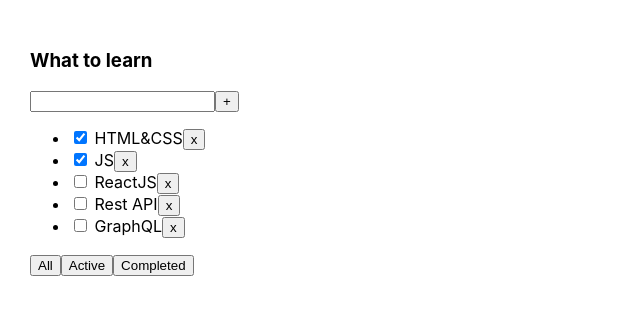
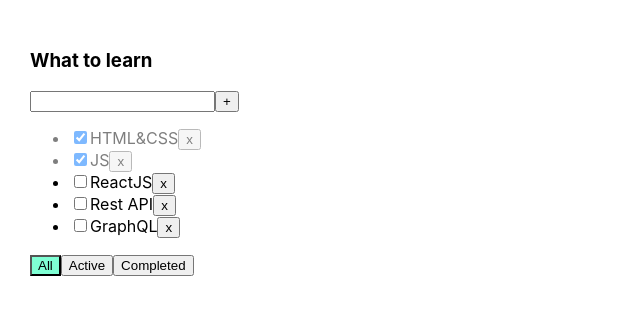
Before and after one commit to SoundShocking/it-incubator-todolist, a React (Create React App) app: page / in a window 1280 px wide. Shown: the top 314 px of the page, without its empty margins (0-640 px from the left). Built offline with nearby package versions, Linux system fonts and the light colour scheme.

Commit message:
lesson 4

```diff
--- a/package.json
+++ b/package.json
@@ -11,6 +11,7 @@
     "@types/react": "^16.9.0",
     "@types/react-dom": "^16.9.0",
     "@types/uuid": "^8.3.1",
+    "clsx": "^1.1.1",
     "react": "^16.13.1",
     "react-dom": "^16.13.1",
     "react-scripts": "3.4.1",
--- a/src/App.css
+++ b/src/App.css
@@ -1,8 +1,24 @@
 .App {
-  padding: 30px;
-  display: flex;
+	padding: 30px;
+	display: flex;
 }
 
 .App > div {
-  margin-right: 50px;
+	margin-right: 50px;
 }
+
+.error {
+	border: red 1px solid;
+}
+
+.error-message {
+	color: red;
+}
+
+.active-filter {
+	background-color: aquamarine;
+}
+
+.is-done {
+	opacity: 0.5;
+}
--- a/src/App.tsx
+++ b/src/App.tsx
@@ -40,10 +40,19 @@
 		setFilter(value)
 	}
 
+	const changeStatus = (id: string, isDone: boolean) => {
+		const task = tasks.find(task => task.id === id)
+
+		if (task) {
+			task.isDone = isDone
+			setTasks([...tasks])
+		}
+	}
+
 	return (
 		<div className="App">
 			<Todolist title="What to learn" tasks={ tasksForTodolist } removeTask={ removeTask }
-				changeFilter={ changeFilter } addTask={ addTask }
+				changeFilter={ changeFilter } addTask={ addTask } changeTaskStatus={ changeStatus } filter={ filter }
 			/>
 		</div>
 	);
--- a/src/Todolist.tsx
+++ b/src/Todolist.tsx
@@ -1,4 +1,5 @@
 import React, { useState, ChangeEvent, KeyboardEvent } from "react";
+import clsx from "clsx";
 import { FilterValuesType } from "./App";
 
 export type TaskType = {
@@ -13,14 +14,21 @@
 	removeTask: (id: string) => void
 	changeFilter: (value: FilterValuesType) => void
 	addTask: (title: string) => void
+	changeTaskStatus: (id: string, isDone: boolean) => void
+	filter: string
 }
 
 export function Todolist(props: PropsType) {
 	const [title, setTitle] = useState<string>("")
+	const [error, setError] = useState<string | null>(null)
 
 	const addTask = () => {
-		props.addTask(title)
-		setTitle("")
+		if (title.trim()) {
+			props.addTask(title.trim())
+			setTitle("")
+		} else {
+			setError('Title is required')
+		}
 	}
 
 	const onChangeHandler = (e: ChangeEvent<HTMLInputElement>) => {
@@ -28,6 +36,7 @@
 	}
 
 	const onKeyPressHandler = (e: KeyboardEvent<HTMLInputElement>) => {
+		setError(null)
 		if (e.key === "Enter") {
 			addTask()
 		}
@@ -41,17 +50,26 @@
 		<div>
 			<h3>{ props.title }</h3>
 			<div>
-				<input value={ title } onChange={ onChangeHandler } onKeyPress={ onKeyPressHandler } />
+				<input value={ title } onChange={ onChangeHandler } onKeyPress={ onKeyPressHandler }
+							 className={ clsx({ 'error': error }) }
+				/>
 				<button onClick={ () => addTask() }>+</button>
+
+				{ error && <div className="error-message">{ error }</div> }
 			</div>
 
 			<ul>
 				{ props.tasks.map(task => {
 						const onClickHandler = () => props.removeTask(task.id)
+						const onChangeHandler = (e: ChangeEvent<HTMLInputElement>) => {
+							const newIsDoneValue = e.currentTarget.checked
+							props.changeTaskStatus(task.id, newIsDoneValue)
+						}
 
 						return (
-							<li key={ task.id }>
-								<input type="checkbox" checked={ task.isDone } /> <span>{ task.title }</span>
+							<li key={ task.id } className={ clsx({ 'is-done': task.isDone }) }>
+								<input type="checkbox" checked={ task.isDone } onChange={ onChangeHandler } />
+								<span>{ task.title }</span>
 								<button onClick={ onClickHandler }>x</button>
 							</li>
 						)
@@ -60,10 +78,15 @@
 			</ul>
 
 			<div>
-				<button onClick={ onAllClickHandler }>All
+				<button onClick={ onAllClickHandler } className={ clsx({ 'active-filter': props.filter === 'all' }) }
+				>All
 				</button>
-				<button onClick={ onActiveClickHandler }>Active</button>
-				<button onClick={ onCompleteClickHandler }>Completed
+				<button onClick={ onActiveClickHandler } className={ clsx({ 'active-filter': props.filter === 'active' }) }
+				>Active
+				</button>
+				<button onClick={ onCompleteClickHandler }
+								className={ clsx({ 'active-filter': props.filter === 'completed' }) }
+				>Completed
 				</button>
 			</div>
 		</div>
--- a/src/react-app-env.d.ts
+++ /dev/null
@@ -1 +0,0 @@
-/// <reference types="react-scripts" />
```
Also changed, not shown: 1 other file (tests, documents, lock files or other folders).
